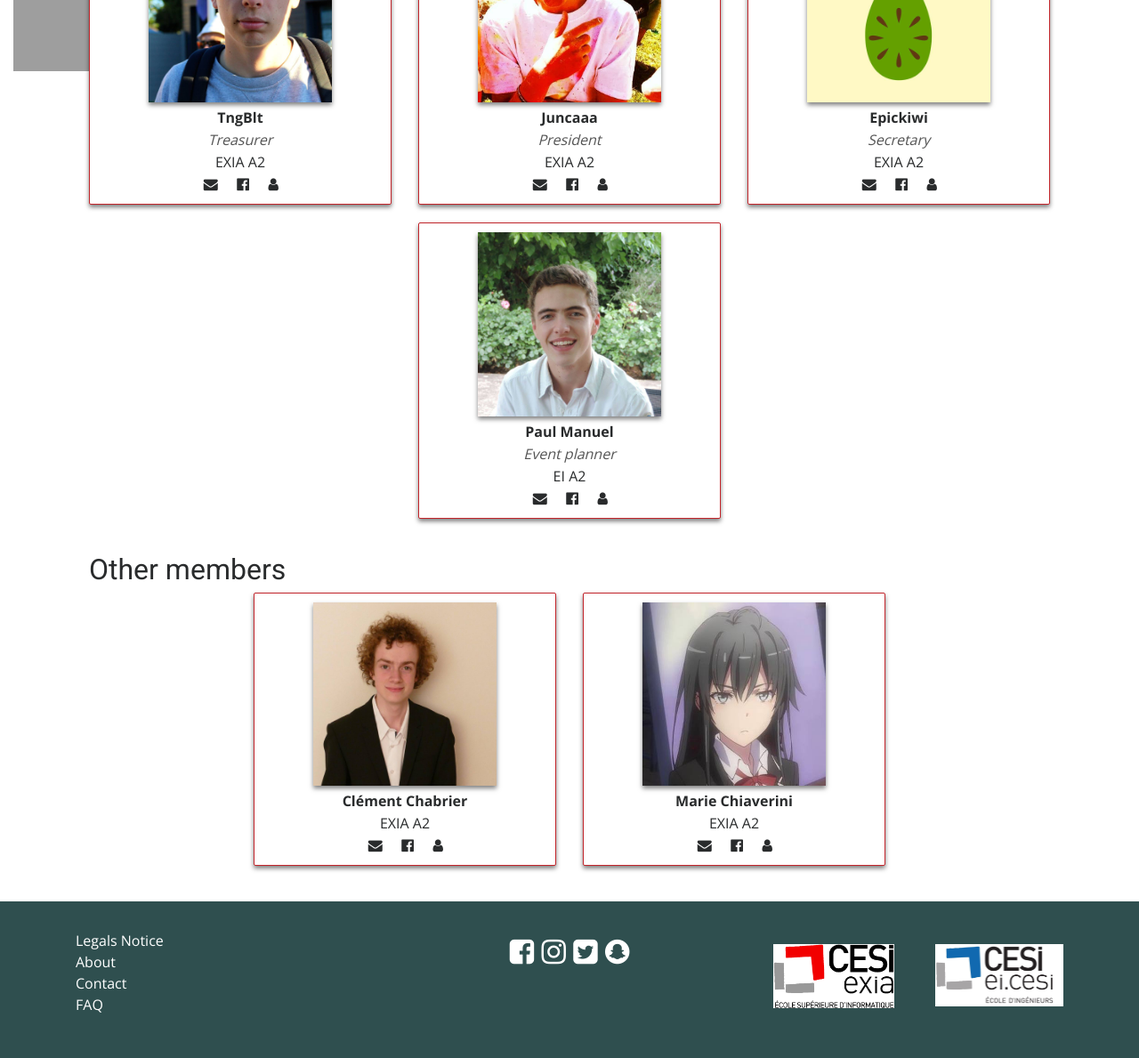
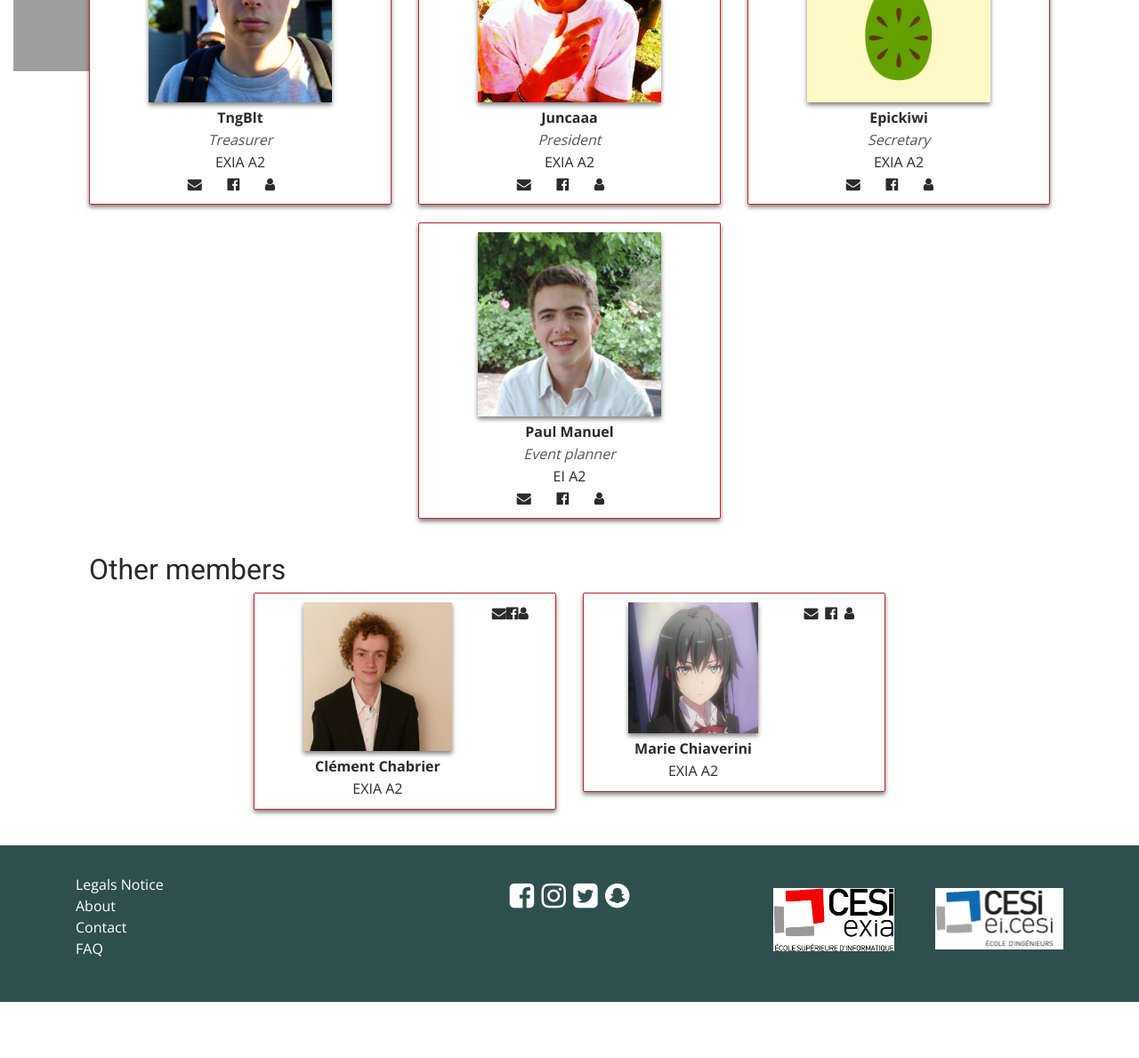
Before and after one commit to TngBlt/BDE-EXIA-Lyon, a PHP site: page /members.php in a window 1280 px wide. Shown: the part 220-1409 px from the top of the page at 89% size. After the commit the page ends 1346 px from the top, so only its background shows below. Run offline with PHP 8.4, Linux system fonts and the light colour scheme; grey boxes are pictures that could not be loaded.

Commit message:
Include members mockup updated

```diff
--- a/Mockup/Html/members.php
+++ b/Mockup/Html/members.php
@@ -76,15 +76,13 @@ include "includes/header.php"; ?>
         <?php
         $membersJSON = json_decode($members);
 
-             foreach ($membersJSON->members as $member):
-
-            ?>
-            <a href="<?php echo $member->name ?>">
+        foreach ($membersJSON->members as $member): ?>
+           <!-- <a href="<?php echo $member->name; ?>"> -->
                 <div class="col-lg-4 widgets">
                     <div class="widget widget-primary member">
                         <?php if (isset($member->avatar)): ?>
                             <div class="member-avatar">
-                        <img src="/static/img/members/<?php echo $member->avatar?>" alt="member-avatar" width="65%">
+                                <img src="/static/img/members/<?php echo $member->avatar; ?>" alt="member-avatar" width="65%">
                             </div>
                         <?php endif; ?>
                         <div class="member-info">
@@ -93,15 +91,17 @@ include "includes/header.php"; ?>
                             <p class="member-class"><?php echo $member->prom; ?></p>
                         </div>
                         <div class="member-icons">
-                        <a href="mailto:<?php echo $member->email ?>"><i class="fa fa-envelope" aria-hidden="true"></i></a>
-                        <a href="<?php echo $member->facebook ?>" target="_blank"><i class="fa fa-facebook-official" aria-hidden="true"></i></a>
+                            <a href="mailto:<?php echo $member->email; ?>"><i class="fa fa-envelope" aria-hidden="true"></i></a>
+                            <a href="<?php echo $member->facebook; ?>" target="_blank"><i class="fa fa-facebook-official" aria-hidden="true"></i></a>
                             <a href="#"><i class="fa fa-user" aria-hidden="true"></i></a>
                         </div>
                     </div>
                 </div>
-        </a>
+            <!-- </a> -->
         <?php endforeach; ?>
     </div>
+
+
     <div class="content-title other-members-title">
         <h2>Other members</h2>
     </div>
@@ -110,15 +110,13 @@ include "includes/header.php"; ?>
         <?php
         $otherMembersJSON = json_decode($otherMembers);
 
-        foreach ($otherMembersJSON->members as $member):
-
-            ?>
-        <a href="<?php echo $member->name ?>">
+        foreach ($otherMembersJSON->members as $member):?>
+            <a href="<?php echo $member->name; ?>">
                 <div class="col-lg-4 widgets">
-                <div class="widget widget-primary member">
+                    <div class="widget widget-primary other-member">
                         <?php if (isset($member->avatar)): ?>
                             <div class="member-avatar">
-                            <img src="/static/img/members/<?php echo $member->avatar?>" alt="member-avatar" width="65%">
+                                <img src="/static/img/members/<?php echo $member->avatar; ?>" alt="member-avatar" width="65%">
                             </div>
                         <?php endif; ?>
                         <div class="member-info">
@@ -139,5 +137,5 @@ include "includes/header.php"; ?>
     <div class="content-title">
     </div>
 
-
+</div>
     <?php include "includes/footer.php"; ?>
--- a/Mockup/Html/static/css/members/base.css
+++ b/Mockup/Html/static/css/members/base.css
@@ -51,3 +51,8 @@
 .member:hover {
     box-shadow: 0 5px 7px rgba(0,0,0,0.6);
 }
+
+.other-member {
+    display: flex;
+    flex-direction:row;
+}
```
Lines whose indentation alone changed are shown as unchanged.
